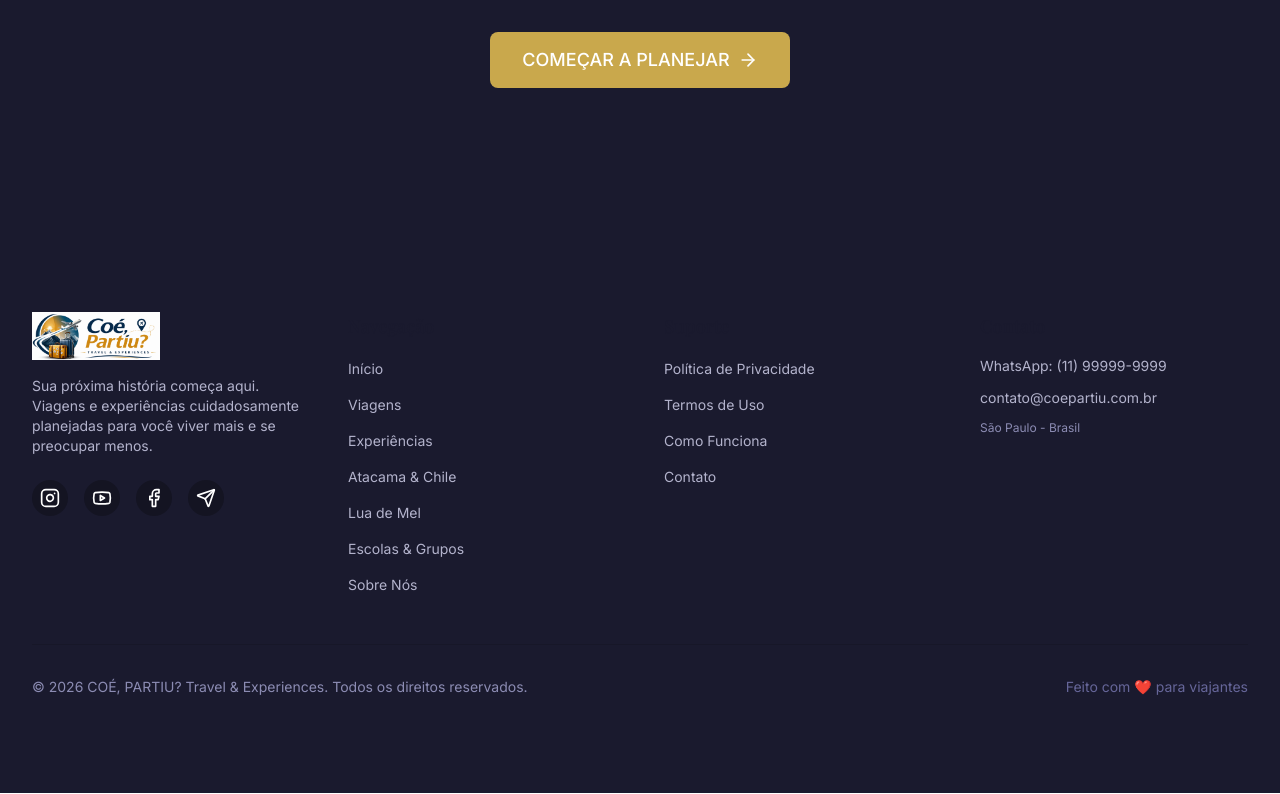
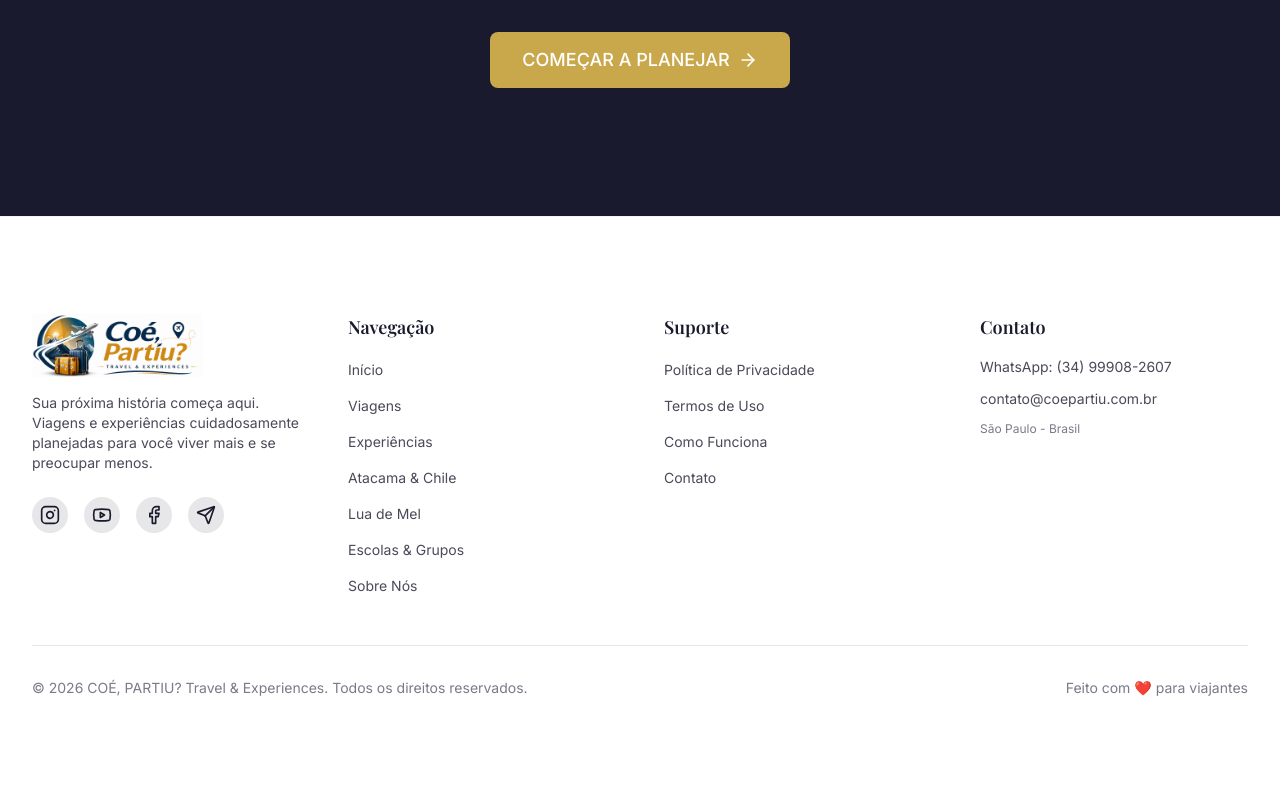
Before and after one commit to coepartiu-travel/sitecoepartiu, a Next.js app: page / in a window 1280 px wide. Shown: the part 3975-4769 px from the top of the page. Built offline with nearby package versions, Linux system fonts and the light colour scheme; a web font is replaced by a local one.

Commit message:
Update Footer.tsx

```diff
--- a/src/components/layout/Footer.tsx
+++ b/src/components/layout/Footer.tsx
@@ -39,31 +39,29 @@ const social = [
   },
   {
     name: 'WhatsApp',
-    href: `https://wa.me/${process.env.NEXT_PUBLIC_WHATSAPP_NUMBER || '5511999999999'}?text=${encodeURIComponent(
-      process.env.NEXT_PUBLIC_WHATSAPP_MESSAGE || 'Olá! Conheci a COÉ, PARTIU? Travel & Experiences e gostaria de planejar uma viagem.'
-    )}`,
+    href: 'https://wa.me/5534999082607?text=Olá! Conheci a COÉ, PARTIU? Travel & Experiences e gostaria de planejar uma viagem.',
     icon: Send,
   },
 ];
 
 export function Footer() {
   return (
-    <footer className="bg-primary text-text-light">
+    <footer className="bg-white border-t border-gray-100">
       <Container className="section-padding">
         <div className="grid grid-cols-1 md:grid-cols-2 lg:grid-cols-4 gap-12">
           {/* Logo e descrição */}
           <div className="lg:col-span-1">
-            <div className="flex items-center gap-3">
-              <div className="relative h-12 w-32">
-                <Image
-                  src="/logo-coe-partiu.png"
-                  alt="COÉ, PARTIU? Travel & Experiences"
-                  fill
-                  className="object-contain"
-                />
-              </div>
+            <div className="relative h-16 w-auto">
+              <Image
+                src="/logo-coe-partiu.png"
+                alt="COÉ, PARTIU? Travel & Experiences"
+                width={240}
+                height={64}
+                className="h-full w-auto object-contain"
+                priority
+              />
             </div>
-            <p className="mt-4 text-primary-200 text-sm max-w-xs">
+            <p className="mt-4 text-text-secondary text-sm max-w-xs">
               Sua próxima história começa aqui. Viagens e experiências cuidadosamente planejadas para você viver mais e se preocupar menos.
             </p>
             <div className="mt-6 flex gap-4">
@@ -73,7 +71,7 @@ export function Footer() {
                   href={item.href}
                   target="_blank"
                   rel="noopener noreferrer"
-                  className="p-2 rounded-full bg-primary-700 hover:bg-primary-600 transition-colors"
+                  className="p-2 rounded-full bg-primary/10 hover:bg-primary/20 transition-colors text-primary"
                   aria-label={item.name}
                 >
                   <item.icon className="w-5 h-5" />
@@ -84,13 +82,13 @@ export function Footer() {
 
           {/* Navegação Principal */}
           <div>
-            <h3 className="font-display text-lg font-semibold mb-4">Navegação</h3>
+            <h3 className="font-display text-lg font-semibold mb-4 text-primary">Navegação</h3>
             <ul className="space-y-3">
               {navigation.principal.map((item) => (
                 <li key={item.name}>
                   <Link
                     href={item.href}
-                    className="text-primary-200 hover:text-white transition-colors text-sm"
+                    className="text-text-secondary hover:text-primary transition-colors text-sm"
                   >
                     {item.name}
                   </Link>
@@ -101,13 +99,13 @@ export function Footer() {
 
           {/* Suporte */}
           <div>
-            <h3 className="font-display text-lg font-semibold mb-4">Suporte</h3>
+            <h3 className="font-display text-lg font-semibold mb-4 text-primary">Suporte</h3>
             <ul className="space-y-3">
               {navigation.suporte.map((item) => (
                 <li key={item.name}>
                   <Link
                     href={item.href}
-                    className="text-primary-200 hover:text-white transition-colors text-sm"
+                    className="text-text-secondary hover:text-primary transition-colors text-sm"
                   >
                     {item.name}
                   </Link>
@@ -118,27 +116,27 @@ export function Footer() {
 
           {/* Contato */}
           <div>
-            <h3 className="font-display text-lg font-semibold mb-4">Contato</h3>
-            <ul className="space-y-3 text-sm text-primary-200">
+            <h3 className="font-display text-lg font-semibold mb-4 text-primary">Contato</h3>
+            <ul className="space-y-3 text-sm text-text-secondary">
               <li>
                 <a
-                  href={`https://wa.me/${process.env.NEXT_PUBLIC_WHATSAPP_NUMBER || '5511999999999'}`}
+                  href="https://wa.me/5534999082607"
                   target="_blank"
                   rel="noopener noreferrer"
-                  className="hover:text-white transition-colors"
+                  className="hover:text-primary transition-colors"
                 >
-                  WhatsApp: (11) 99999-9999
+                  WhatsApp: (34) 99908-2607
                 </a>
               </li>
               <li>
                 <a
                   href="mailto:contato@coepartiu.com.br"
-                  className="hover:text-white transition-colors"
+                  className="hover:text-primary transition-colors"
                 >
                   contato@coepartiu.com.br
                 </a>
               </li>
-              <li className="text-primary-300 text-xs">
+              <li className="text-text-tertiary text-xs">
                 São Paulo - Brasil
               </li>
             </ul>
@@ -146,12 +144,12 @@ export function Footer() {
         </div>
 
         {/* Rodapé inferior */}
-        <div className="mt-12 pt-8 border-t border-primary-700/50">
+        <div className="mt-12 pt-8 border-t border-gray-200">
           <div className="flex flex-col md:flex-row justify-between items-center gap-4">
-            <p className="text-sm text-primary-300">
+            <p className="text-sm text-text-tertiary">
               © {new Date().getFullYear()} COÉ, PARTIU? Travel & Experiences. Todos os direitos reservados.
             </p>
-            <p className="text-sm text-primary-400">
+            <p className="text-sm text-text-tertiary">
               Feito com ❤️ para viajantes
             </p>
           </div>
```
